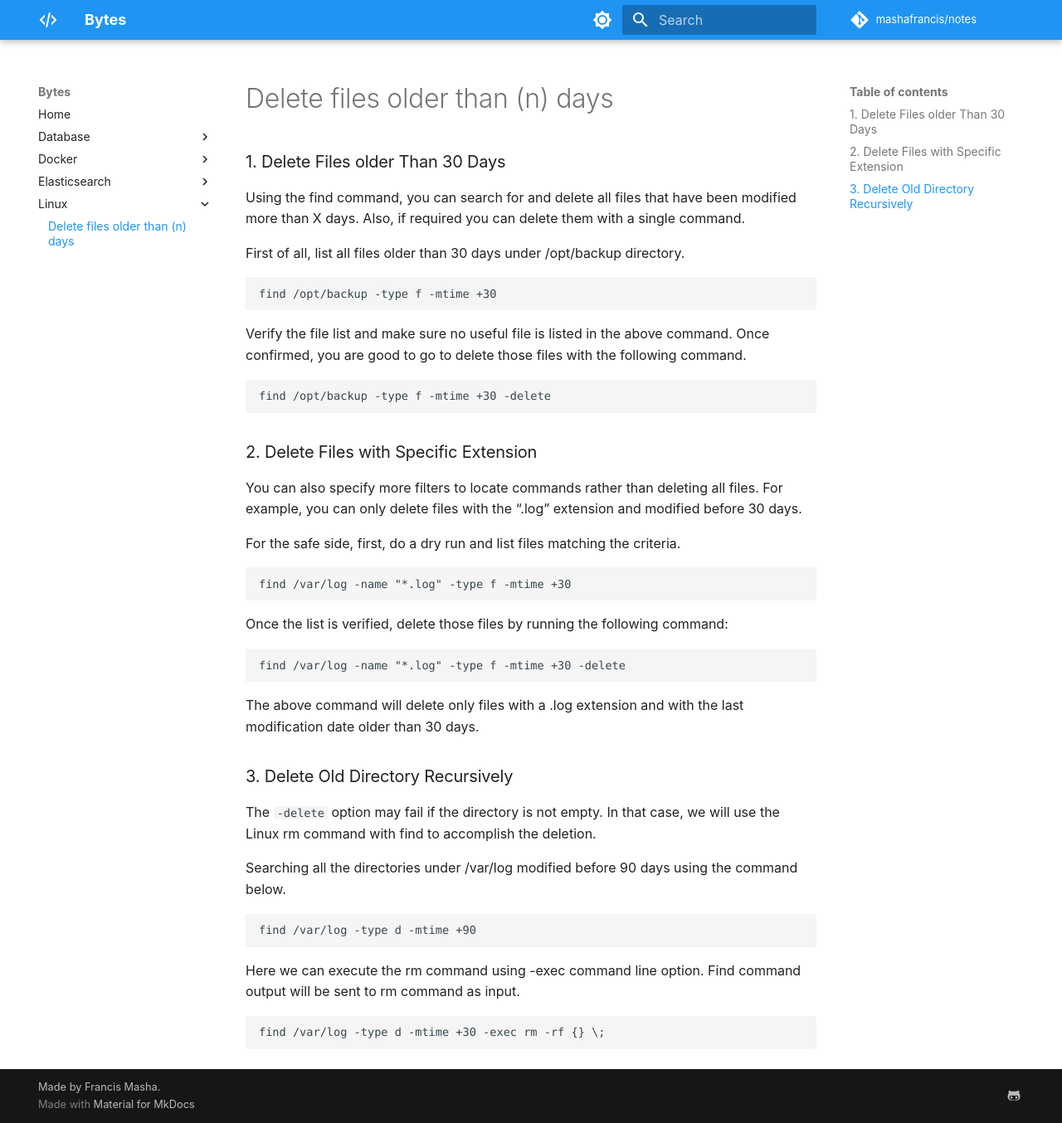
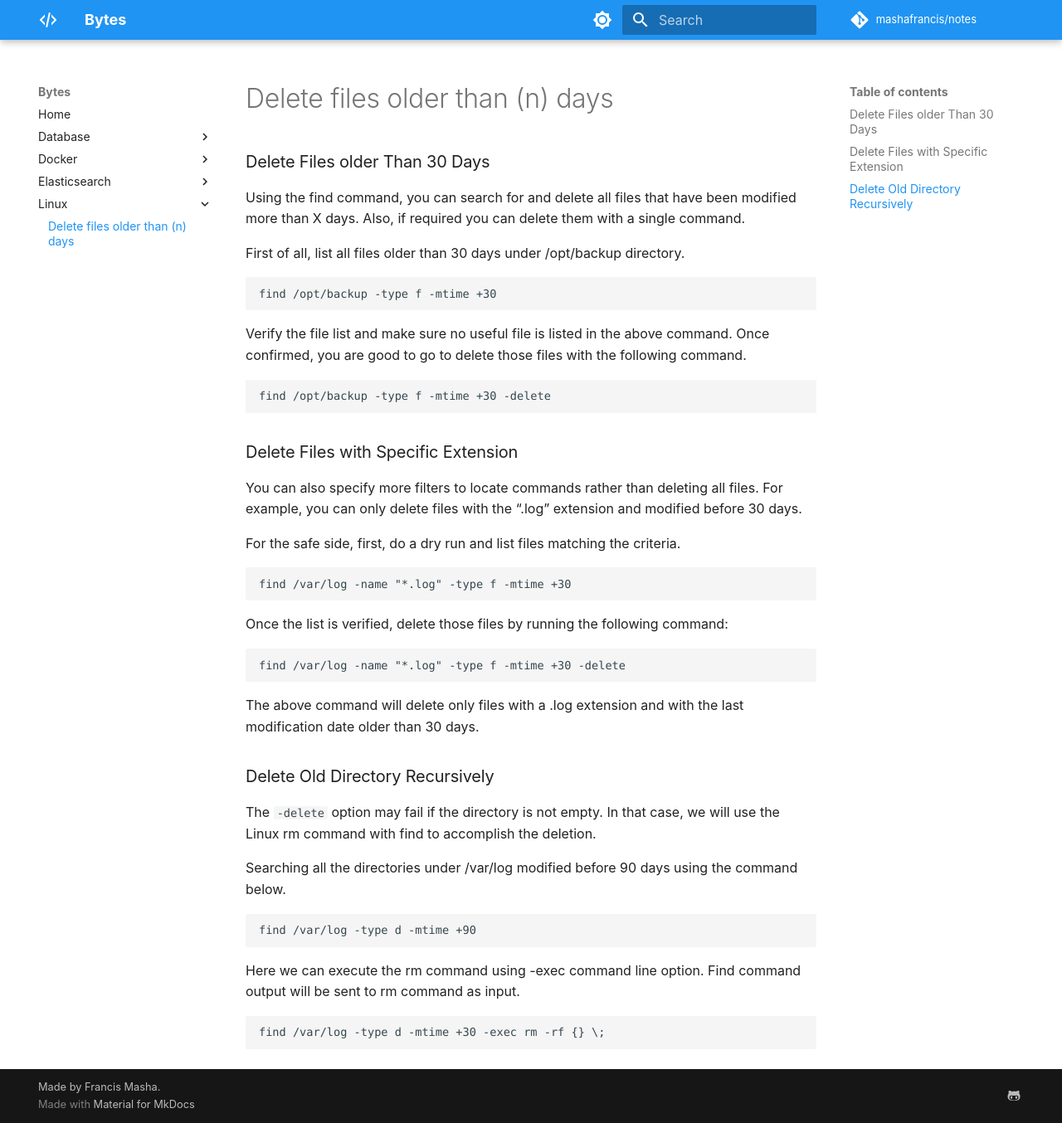
Before and after one commit to mashafrancis/notes, an MkDocs documentation site: the page built from docs/Linux/delete files older than (n) days.md, in a window 1280 px wide and 1354 px high. Shown: the whole window at 83% size. Built offline with MkDocs 1.6.1 and Material for MkDocs 9.7.7, drawn with Linux system fonts in a browser that asks for light colours; some web fonts are replaced; comment, search, counter and statistics services are not loaded.

Commit message:
feat: update file

````diff
--- a/docs/Linux/delete files older than (n) days.md
+++ b/docs/Linux/delete files older than (n) days.md
@@ -1,4 +1,4 @@
-### 1. Delete Files older Than 30 Days
+### Delete Files older Than 30 Days
 Using the find command, you can search for and delete all files that have been modified more than X days. Also, if required you can delete them with a single command.
 
 First of all, list all files older than 30 days under /opt/backup directory.
@@ -9,7 +9,7 @@ Verify the file list and make sure no useful file is listed in the above command
 ```
 find /opt/backup -type f -mtime +30 -delete
 ```
-### 2. Delete Files with Specific Extension
+### Delete Files with Specific Extension
 You can also specify more filters to locate commands rather than deleting all files. For example, you can only delete files with the “.log” extension and modified before 30 days.
 
 For the safe side, first, do a dry run and list files matching the criteria.
@@ -22,7 +22,7 @@ find /var/log -name "*.log" -type f -mtime +30 -delete
 ```
 The above command will delete only files with a .log extension and with the last modification date older than 30 days.
 
-### 3. Delete Old Directory Recursively
+### Delete Old Directory Recursively
 The `-delete` option may fail if the directory is not empty. In that case, we will use the Linux rm command with find to accomplish the deletion.
 
 Searching all the directories under /var/log modified before 90 days using the command below.
````
